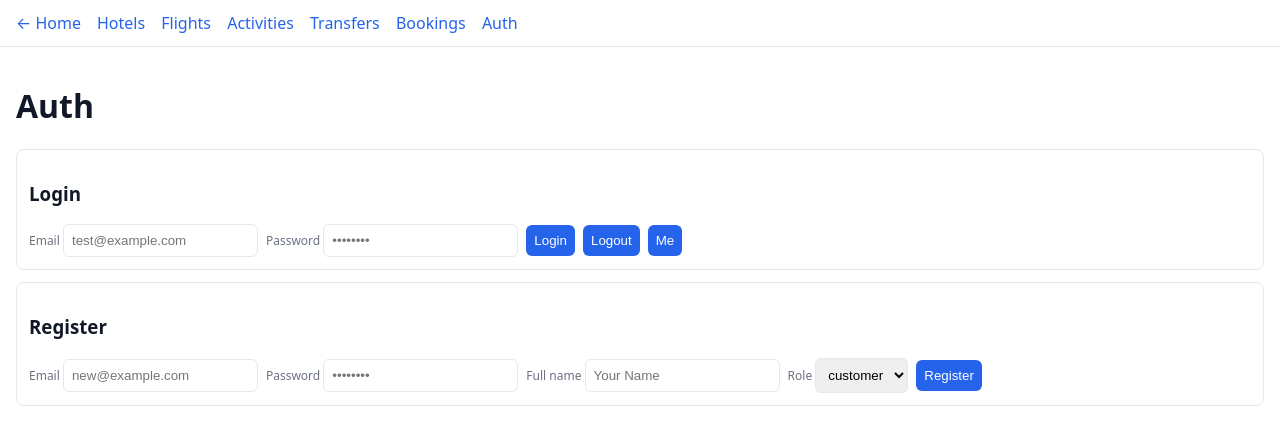
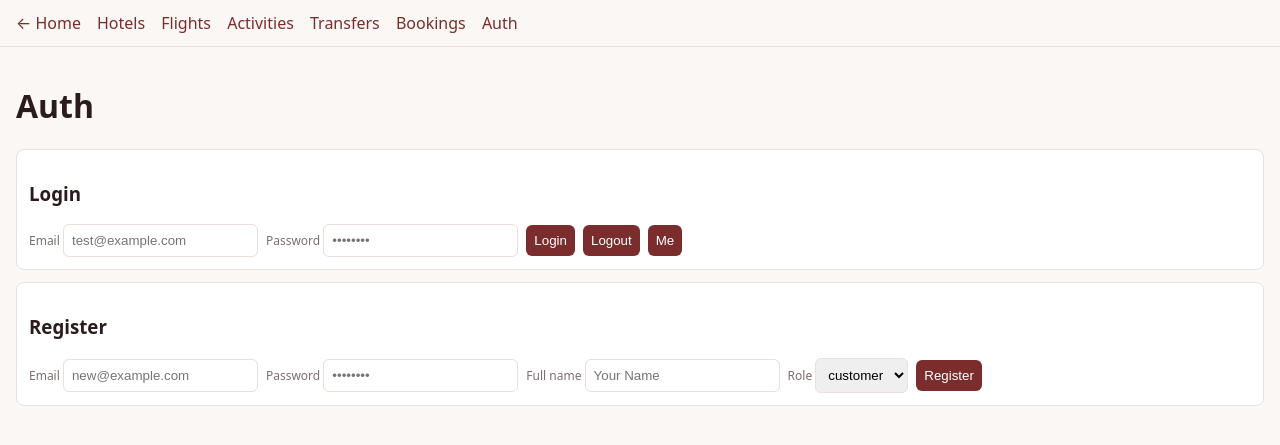
Before and after one commit to ClarkJampot/travel-booking, a PHP site: page /public/auth.html in a window 1280 px wide. Shown: the top 445 px of the page. Run offline with PHP 8.4, Linux system fonts and the light colour scheme.

Commit message:
style(css): update color variables for improved theme aesthetics

```diff
--- a/public/css/style.css
+++ b/public/css/style.css
@@ -1,9 +1,9 @@
 :root {
-  --bg: #ffffff;
-  --fg: #111827;
-  --muted: #6b7280;
-  --primary: #2563eb;
-  --border: #e5e7eb;
+  --bg: #faf7f5;
+  --fg: #2b1b1b;
+  --muted: #7a6f6f;
+  --primary: #7b2d2d;
+  --border: #eadfda;
 }
 
 * {
```
